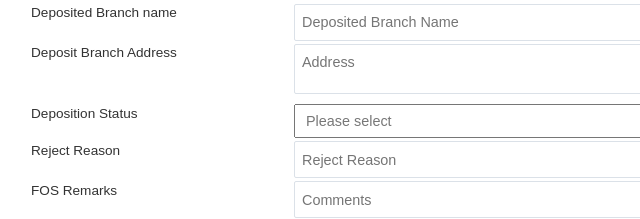
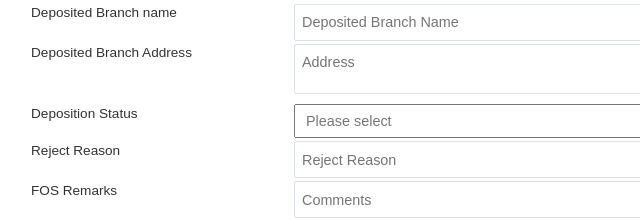
Before and after one commit to kinrepit/KINREP, a plain HTML site: page Foster/Deposit.html in a window 1280 px wide. Shown: the part 492-711 px from the top of the page, 0-640 px from the left. Drawn offline with Linux system fonts and the light colour scheme; no server answers; a web font is replaced by a local one.

Commit message:
Changes made by Kinrep IR (kinrepit@gmail.com).

```diff
--- a/Foster/Deposit.html
+++ b/Foster/Deposit.html
@@ -159,7 +159,7 @@
 								</div>
 								<div class="bottom-form">
 									<div class="col-md-3 grid-form">
-										<h5>Deposit Branch Address</h5>
+										<h5>Deposited Branch Address</h5>
 									</div>
 									<div class="col-md-9 grid-form1">
 									<textarea id="branchaddr" placeholder="Address"></textarea>
```
